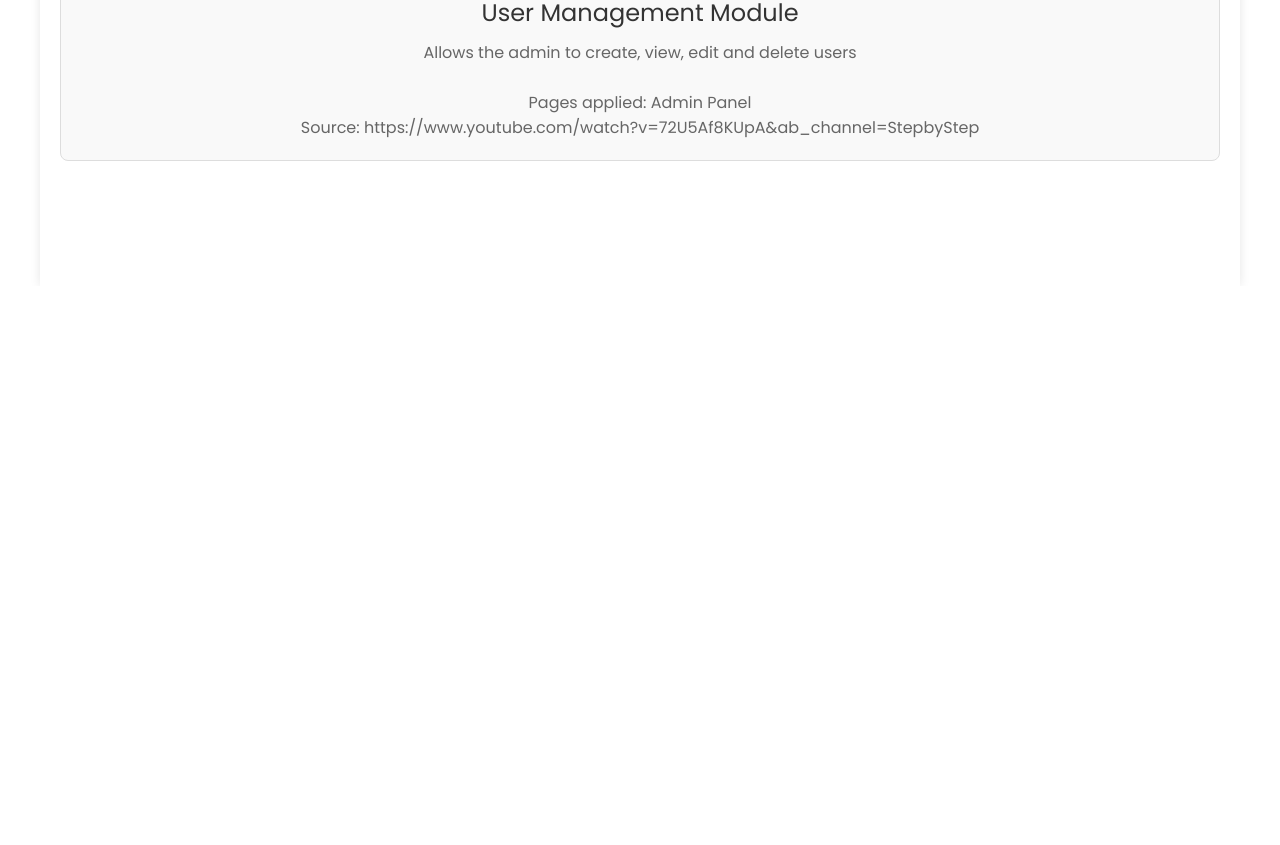
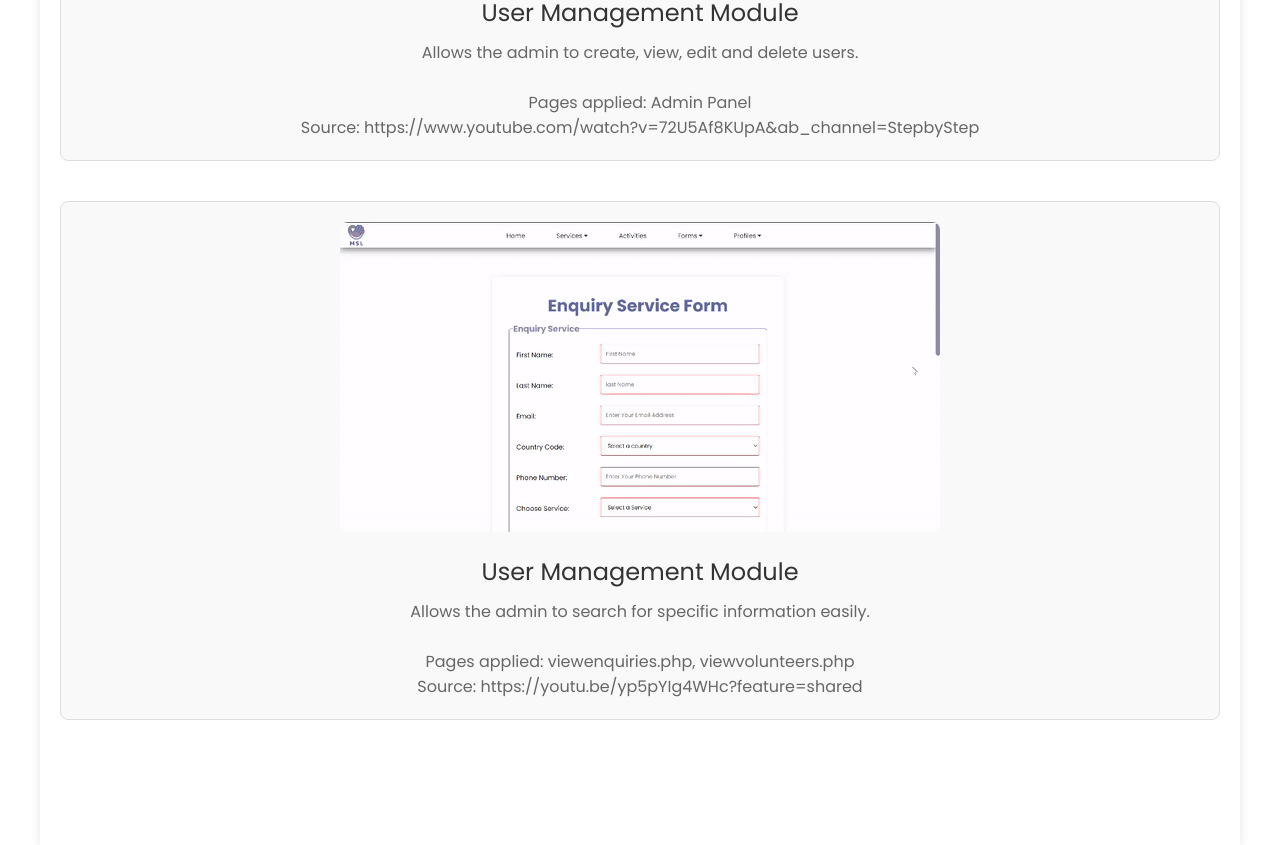
Before and after one commit to Zwe-Zwe/Inquiry-Project-Assignment-2, a PHP site: page /enhancement2.php in a window 1280 px wide. Shown: the part 622-1467 px from the top of the page. Before the commit the page ends 783 px from the top, so only its background shows below. Run offline with PHP 8.4, Linux system fonts and the light colour scheme.

Commit message:
housekeeping + enhancement2 updated

```diff
--- a/admin/index.php
+++ b/admin/index.php
@@ -117,7 +117,7 @@ $result = $conn->query($sql);
                 <ul>
                     <li><a href="#">User Management</a></li>
                     <li><a href="index.php?action=add">Add New User</a></li>
-                    <li><a href="viewenquirytest.php">Enquiry Forms</a></li>
+                    <li><a href="viewenquiries.php">Enquiry Forms</a></li>
                     <li><a href="viewvolunteers.php">Volunteer Forms</a></li>
                     <li><a href="../index.php">Logout</a></li>
                 </ul>
@@ -180,7 +180,7 @@ $result = $conn->query($sql);
                                   </div>
 
                                   <br>
-                                  <a class='close-btn' href='viewenquirytest.php'>&times;</a>
+                                  <a class='close-btn' href='viewenquiries.php'>&times;</a>
                                   <p>Are you sure with deleting?</p>
                                   <br>
                                   <a class='delete-button' href='index.php?action=delete&id={$row['id']}'>Delete</a>
--- a/admin/viewvolunteers.php
+++ b/admin/viewvolunteers.php
@@ -27,7 +27,7 @@
                         <ul>
                             <li><a href="index.php">User Management</a></li>
                             <li><a href="index.php?action=add">Add New User</a></li>
-                            <li><a href="viewenquirytest.php">Enquiry Forms</a></li>
+                            <li><a href="viewenquiries.php">Enquiry Forms</a></li>
                             <li class="active"><a href="viewvolunteers.php">Volunteer Forms</a></li>
                             <li><a href="../index.php">Logout</a></li>
                         </ul>
--- a/enhancement2.php
+++ b/enhancement2.php
@@ -139,7 +139,7 @@
 
           <p class="enhc_name">User Management Module</p>
           <p class="enhc_desc">
-            Allows the admin to create, view, edit and delete users
+            Allows the admin to create, view, edit and delete users.
             <br />
             <br />
             Pages applied: Admin Panel
@@ -149,6 +149,28 @@
           </p>
         </div>
 
+        <div class="sect">
+          <figure>
+            <img
+              src="images/view-page-search-bar.gif"
+              alt="View Pages Search Bar GIF"
+              title="View Pages Search Bar GIF"
+              class="enh1"
+            />
+          </figure>
+
+          <p class="enhc_name">User Management Module</p>
+          <p class="enhc_desc">
+            Allows the admin to search for specific information easily.
+            <br />
+            <br />
+            Pages applied: viewenquiries.php, viewvolunteers.php
+            <br />
+            Source:
+            https://youtu.be/yp5pYIg4WHc?feature=shared
+          </p>
+        </div>
+
         <br />
 
       </section>
--- a/styles/style.css
+++ b/styles/style.css
@@ -2539,7 +2539,7 @@ footer .container .row {
 
 /*Start of View Volunteers CSS */
 
-#volunteer_options{
+#volunteer_options, #enquiry_options{
   line-height: 40px;
 }
 
```
Also changed, not shown: admin/viewenquiries.php (renamed from admin/viewenquirytest.php, +9 -9 lines), images/view-page-search-bar.gif (added).
